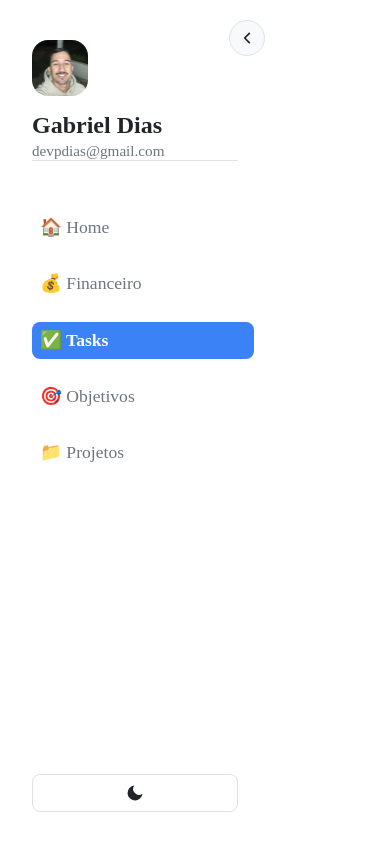
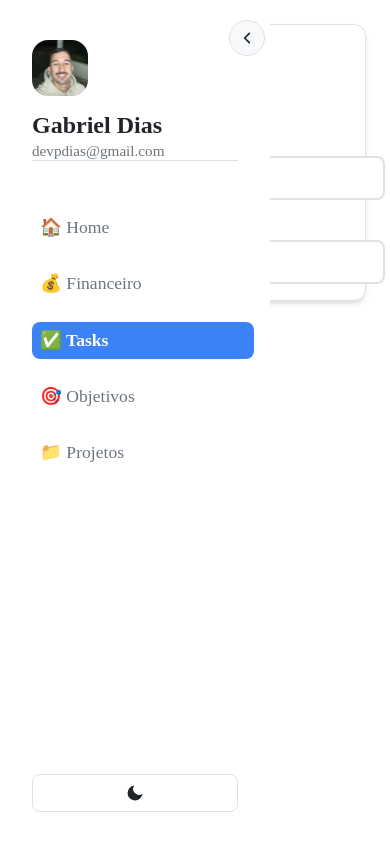
Before and after one commit to DiiasDev/dashboardRotina, a React (Create React App) app: page /Tasks in a window 390 px wide. Shown: the top 850 px of the page. Built offline with nearby package versions, Linux system fonts and the light colour scheme; the HTML template or start-up script is replaced by a standard one.

Commit message:
Começo de adição de cabeçalho da página de tasks

```diff
--- a/package.json
+++ b/package.json
@@ -12,6 +12,7 @@
     "@types/react": "^19.1.6",
     "@types/react-dom": "^19.1.5",
     "react": "^19.1.0",
+    "react-datepicker": "^8.4.0",
     "react-dom": "^19.1.0",
     "react-router-dom": "^6.30.1",
     "react-scripts": "5.0.1",
--- a/src/App.tsx
+++ b/src/App.tsx
@@ -6,6 +6,7 @@ import "./styles/global-theme.css";
 import LoginPage from "./Pages/LoginPage/loginPage";
 import Navigation from "./Components/Navigation/navigation";
 import { ThemeProvider } from "./contexts/ThemeContext";
+import Tasks from "./Pages/Tasks/tasks";
 
 function AppContent() {
   const location = useLocation();
@@ -17,6 +18,7 @@ function AppContent() {
       <Routes>
         <Route path="/" element={<LoginPage />} />
         <Route path="/homepage" element={<HomePage />} />
+        <Route path="/Tasks" element={<Tasks />} />
       </Routes>
     </div>
   );
--- /dev/null
+++ b/src/Components/CabecalhoTasks/cabecalhoTasks.tsx
@@ -0,0 +1,35 @@
+import styles from './styles.module.css';
+import DatePicker from 'react-datepicker';
+import 'react-datepicker/dist/react-datepicker.css';
+
+export default function CabecalhoTasks() {
+    return (
+        <>
+            <div className={styles.container}>
+                <div className={styles.tasksTitle}>
+                    <h2>Minhas Tasks</h2>
+                    <button className={styles.addButton}>+</button>
+                </div>
+                <div className={styles.filtro}>
+                    <div className={styles.dateGroup}>
+                        <label>Data início:</label>
+                        <DatePicker
+                            className={styles.datePicker}
+                            dateFormat={"dd/MM/yyyy"}
+                            placeholderText='Selecione uma data'
+                        />
+                    </div>
+
+                    <div className={styles.dateGroup}>
+                        <label>Data fim:</label>
+                        <DatePicker
+                            className={styles.datePicker}
+                            dateFormat={"dd/MM/yyyy"}
+                            placeholderText='Selecione uma data'
+                        />
+                    </div>
+                </div>
+            </div>
+        </>
+    )
+}
--- /dev/null
+++ b/src/Components/CabecalhoTasks/styles.module.css
@@ -0,0 +1,201 @@
+.container {
+    background: var(--color-surface);
+    border-radius: 12px;
+    padding: 24px;
+    margin-bottom: 0; /* removido margin-bottom */
+    box-shadow: var(--shadow-md);
+    border: 1px solid var(--color-border);
+    width: 100%;
+    box-sizing: border-box;
+}
+
+.tasksTitle {
+    display: flex;
+    justify-content: space-between;
+    align-items: center;
+    margin-bottom: 24px;
+}
+
+.tasksTitle h2 {
+    color: var(--color-text);
+    font-size: 24px;
+    font-weight: 600;
+    margin: 0;
+}
+
+.addButton {
+    background: var(--color-primary);
+    color: white;
+    border: none;
+    border-radius: 8px;
+    width: 40px;
+    height: 40px;
+    font-size: 20px;
+    font-weight: bold;
+    cursor: pointer;
+    display: flex;
+    align-items: center;
+    justify-content: center;
+    transition: all 0.2s ease;
+    box-shadow: var(--shadow-sm);
+}
+
+.addButton:hover {
+    background: var(--color-primary-dark);
+    transform: translateY(-1px);
+    box-shadow: var(--shadow-md);
+}
+
+.filtro {
+    display: flex;
+    gap: 24px;
+    align-items: end;
+    flex-wrap: wrap;
+}
+
+.dateGroup {
+    display: flex;
+    flex-direction: column;
+    gap: 8px;
+}
+
+.dateGroup label {
+    color: var(--color-text);
+    font-size: 14px;
+    font-weight: 500;
+}
+
+.datePicker {
+    padding: 12px 16px;
+    border: 2px solid var(--color-border);
+    border-radius: 8px;
+    background: var(--color-bg);
+    color: var(--color-text);
+    font-size: 14px;
+    min-width: 180px;
+    transition: all 0.2s ease;
+}
+
+.datePicker:focus {
+    outline: none;
+    border-color: var(--color-primary);
+    box-shadow: 0 0 0 3px rgba(0, 123, 255, 0.1);
+}
+
+.datePicker::placeholder {
+    color: var(--color-text-secondary);
+}
+
+/* React DatePicker Custom Styles */
+:global(.react-datepicker) {
+    background: var(--color-surface);
+    border: 2px solid var(--color-border);
+    border-radius: 12px;
+    box-shadow: var(--shadow-lg);
+    font-family: inherit;
+}
+
+:global(.react-datepicker__header) {
+    background: var(--color-bg-secondary);
+    border-bottom: 1px solid var(--color-border);
+    border-radius: 12px 12px 0 0;
+    padding: 16px 0;
+}
+
+:global(.react-datepicker__current-month) {
+    color: var(--color-text);
+    font-weight: 600;
+    font-size: 16px;
+}
+
+:global(.react-datepicker__day-name) {
+    color: var(--color-text-secondary);
+    font-weight: 600;
+    width: 2.2rem;
+    font-size: 12px;
+}
+
+:global(.react-datepicker__day) {
+    color: var(--color-text);
+    width: 2.2rem;
+    height: 2.2rem;
+    line-height: 2.2rem;
+    margin: 2px;
+    border-radius: 6px;
+    transition: all 0.2s ease;
+}
+
+:global(.react-datepicker__day:hover) {
+    background: var(--color-primary);
+    color: white;
+}
+
+:global(.react-datepicker__day--selected) {
+    background: var(--color-primary);
+    color: white;
+    font-weight: 600;
+}
+
+:global(.react-datepicker__day--today) {
+    background: var(--color-bg-secondary);
+    color: var(--color-primary);
+    font-weight: 600;
+}
+
+:global(.react-datepicker__day--outside-month) {
+    color: var(--color-text-secondary);
+    opacity: 0.5;
+}
+
+:global(.react-datepicker__navigation) {
+    background: none;
+    border: none;
+    outline: none;
+}
+
+:global(.react-datepicker__navigation-icon::before) {
+    border-color: var(--color-text);
+    transition: border-color 0.2s ease;
+}
+
+:global(.react-datepicker__navigation:hover .react-datepicker__navigation-icon::before) {
+    border-color: var(--color-primary);
+}
+
+/* Responsive Design */
+@media (max-width: 768px) {
+    .container {
+        padding: 16px;
+        margin-bottom: 16px;
+    }
+
+    .tasksTitle {
+        margin-bottom: 16px;
+    }
+
+    .tasksTitle h2 {
+        font-size: 20px;
+    }
+
+    .filtro {
+        flex-direction: column;
+        gap: 16px;
+        align-items: stretch;
+    }
+
+    .datePicker {
+        min-width: 100%;
+    }
+}
+
+@media (max-width: 480px) {
+    .tasksTitle {
+        flex-direction: column;
+        gap: 12px;
+        align-items: stretch;
+    }
+
+    .addButton {
+        align-self: center;
+    }
+}
--- /dev/null
+++ b/src/Pages/Tasks/styles.module.css
@@ -0,0 +1,26 @@
+.pageContent {
+    padding-top: 72px; /* ajuste conforme a altura real da navbar */
+    min-height: 100vh;
+    box-sizing: border-box;
+    /* ...adicione outros estilos se necessário... */
+}
+
+.pageContainer {
+    margin-left: 280px; /* largura da sidebar expandida */
+    padding: 24px;
+    min-height: 100vh;
+    transition: margin-left 0.3s ease;
+}
+
+/* Quando sidebar está colapsada */
+.pageContainer.sidebarCollapsed {
+    margin-left: 80px; /* largura da sidebar colapsada */
+}
+
+@media (max-width: 768px) {
+    .pageContainer,
+    .pageContainer.sidebarCollapsed {
+        margin-left: 0;
+        padding: 16px;
+    }
+}
--- /dev/null
+++ b/src/Pages/Tasks/tasks.tsx
@@ -0,0 +1,25 @@
+import { useState, useEffect } from 'react'
+import CabecalhoTasks from '../../Components/CabecalhoTasks/cabecalhoTasks'
+import styles from './styles.module.css'
+
+export default function Tasks() {
+    const [isSidebarCollapsed, setIsSidebarCollapsed] = useState(false);
+
+    useEffect(() => {
+        const handleSidebarToggle = (event: CustomEvent) => {
+            setIsSidebarCollapsed(event.detail.collapsed);
+        };
+
+        window.addEventListener('sidebarToggle', handleSidebarToggle as EventListener);
+
+        return () => {
+            window.removeEventListener('sidebarToggle', handleSidebarToggle as EventListener);
+        };
+    }, []);
+
+    return (
+        <div className={`${styles.pageContainer} ${isSidebarCollapsed ? styles.sidebarCollapsed : ''}`}>
+            <CabecalhoTasks />
+        </div>
+    )
+}
```
Also changed, not shown: src/Assets/images/TasksPage.png (added), 1 other file (tests, documents, lock files or other folders).
